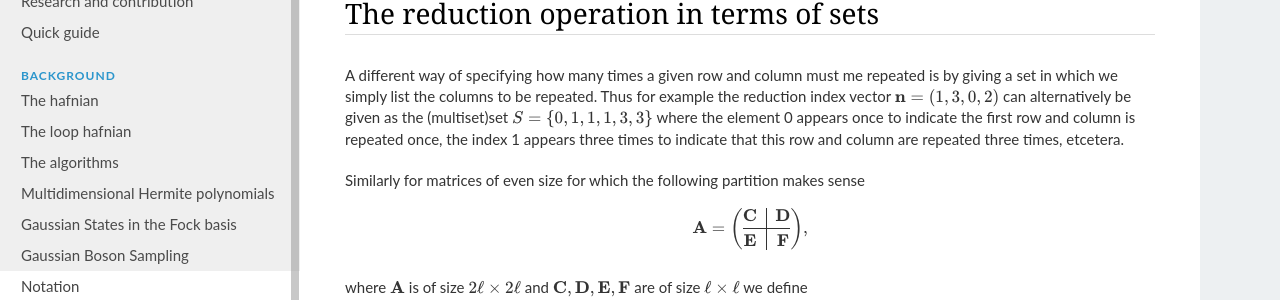
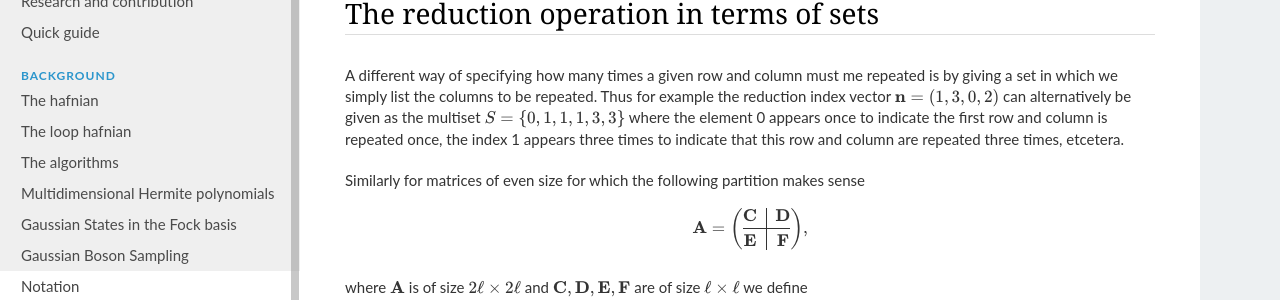
Before and after one commit to XanaduAI/thewalrus, a Sphinx documentation site: the page built from docs/notation.rst, in a window 1280 px wide and 900 px high, scrolled down 1765 px. Shown: the part 173-473 px from the top of the window. Built offline with Sphinx 7.4.7, drawn with Linux system fonts in a browser that asks for light colours; nearby versions of some CDN libraries; pages that are not in the unit, such as notebooks, are missing from menus.

Commit message:
Update notation.rst
Addresses https://github.com/XanaduAI/thewalrus/issues/84

```diff
--- a/docs/notation.rst
+++ b/docs/notation.rst
@@ -109,7 +109,7 @@ Similarly to block matrices, one can also define a reduction operator for bivect
 The reduction operation in terms of sets
 ****************************************
 
-A different way of specifying how many times a given row and column must me repeated is by giving a set in which we simply list the columns to be repeated. Thus for example the reduction index vector :math:`\mathbf{n} = (1,3,0,2)` can alternatively be given as the (multiset)set :math:`S=\{0,1,1,1,3,3 \}` where the element 0 appears once to indicate the first row and column is repeated once, the index 1 appears three times to indicate that this row and column are repeated three times, etcetera.
+A different way of specifying how many times a given row and column must me repeated is by giving a set in which we simply list the columns to be repeated. Thus for example the reduction index vector :math:`\mathbf{n} = (1,3,0,2)` can alternatively be given as the multiset :math:`S=\{0,1,1,1,3,3 \}` where the element 0 appears once to indicate the first row and column is repeated once, the index 1 appears three times to indicate that this row and column are repeated three times, etcetera.
 
 Similarly for matrices of even size for which the following partition makes sense
 
```
